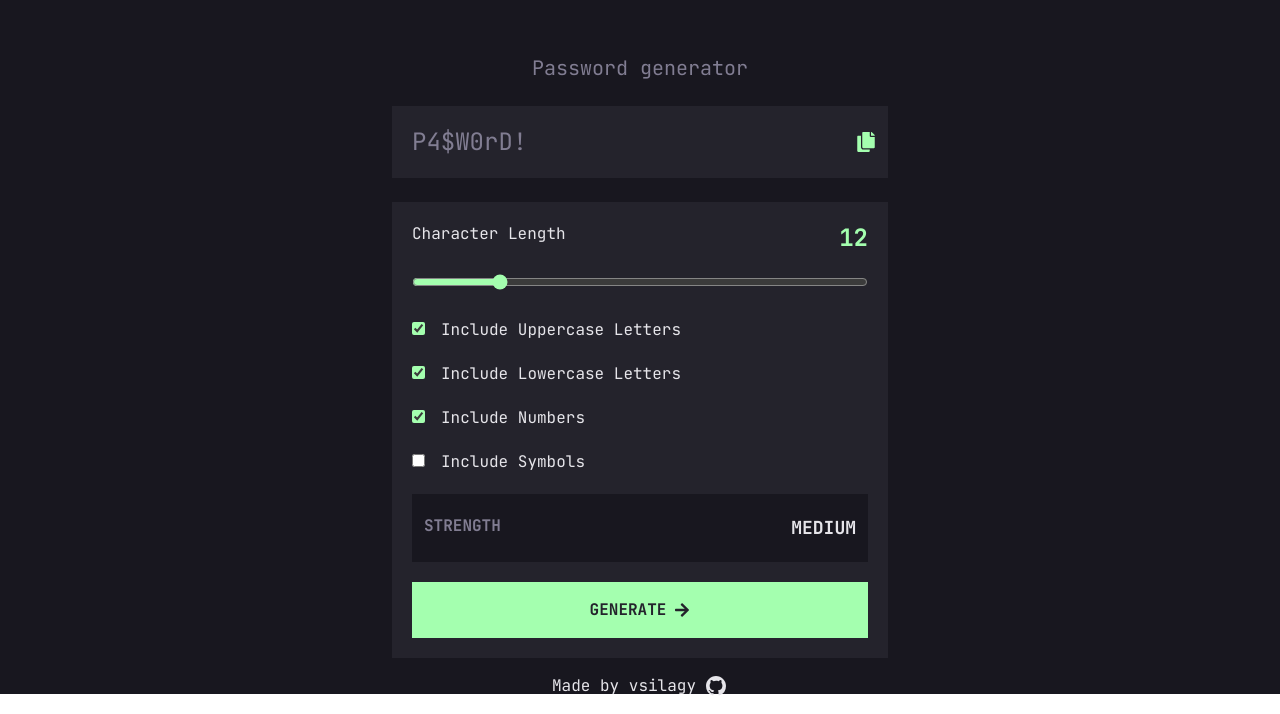
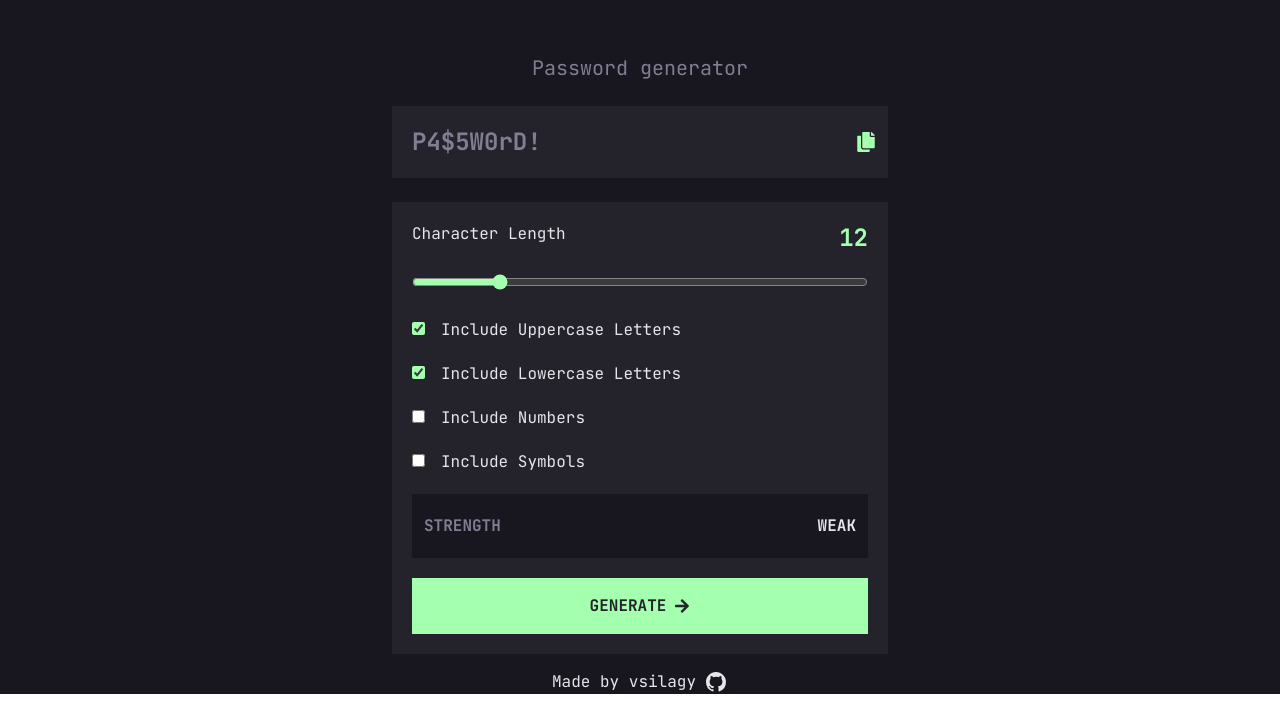
Before and after one commit to vsilagy/password-generator, a React (Vite) app: page / in a window 1280 px wide. Shown: the part 106-820 px from the top of the page. Built offline with nearby package versions, Linux system fonts and the light colour scheme.

Commit message:
add show password strength, update README with screenshot

```diff
--- a/src/components/Form.tsx
+++ b/src/components/Form.tsx
@@ -1,26 +1,21 @@
-import { useState, ChangeEvent, MouseEventHandler } from 'react';
+import { useState, useEffect, ChangeEvent } from 'react';
 import { FaCopy, FaArrowRight } from 'react-icons/fa';
 import createPassword from './password';
 const Form = () => {
 	const [password, setPassword] = useState<string>('');
-	const [length, SetLength] = useState<number>(12);
+	const [range, setRange] = useState<number>(12);
+	const [strength, setStrength] = useState<string>('Weak');
 	const [isUppercase, setIsUppercase] = useState<boolean>(true);
 	const [isLowercase, setIsLowercase] = useState<boolean>(true);
-	const [isNumber, setIsNumber] = useState<boolean>(true);
+	const [isNumber, setIsNumber] = useState<boolean>(false);
 	const [isSymbol, setIsSymbol] = useState<boolean>(false);
-	// const [passwordOptions, setPasswordOptions] = useState({
-	// 	uppercase: true,
-	// 	lowercase: true,
-	// 	numbers: true,
-	// 	symbols: false,
-	// });
 	const handlePasswordGenerate = (
 		event: React.MouseEvent<HTMLButtonElement>,
 		value?: string,
 	) => {
 		event.preventDefault();
 		let newPassword = createPassword(
-			length,
+			range,
 			isUppercase,
 			isLowercase,
 			isNumber,
@@ -30,8 +25,37 @@ const Form = () => {
 	};
 	const handleLength = (event: ChangeEvent<HTMLInputElement>) => {
 		let value = event.target.value;
-		SetLength(parseInt(value));
+		setRange(parseInt(value));
 	};
+
+	useEffect(() => {
+		if (range < 10 && !isSymbol && !isNumber) {
+			setStrength('Too Weak');
+		} else if (
+			range < 16 &&
+			isUppercase &&
+			isLowercase &&
+			(!isNumber || !isSymbol)
+		) {
+			setStrength('Weak');
+		} else if (
+			range < 21 &&
+			isUppercase &&
+			isLowercase &&
+			(!isNumber || !isSymbol)
+		) {
+			setStrength('Medium');
+		} else if (
+			range <= 30 &&
+			isUppercase &&
+			isLowercase &&
+			isNumber &&
+			isSymbol
+		) {
+			setStrength('Strong');
+		}
+	}, [range, password]);
+
 	const handleCopy = () => {
 		if (password.length > 8) {
 			navigator.clipboard.writeText(password);
@@ -46,10 +70,10 @@ const Form = () => {
 			<div className=" flex justify-between p-4 sm:p-5 bg-darkGray ">
 				<input
 					type="result"
-					placeholder="P4$W0rD!"
+					placeholder="P4$5W0rD!"
 					value={password}
 					readOnly
-					className="text-base sm:text-2xl outline-none border-none placeholder:text-lightGray text-altWhite bg-darkGray w-full"
+					className="text-base sm:text-2xl font-bold outline-none border-none placeholder:text-lightGray text-altWhite bg-darkGray w-full"
 				/>
 				<button>
 					<FaCopy
@@ -65,7 +89,7 @@ const Form = () => {
 					className="flex justify-between">
 					Character Length{' '}
 					<span className="text-xl text-neonGreen font-bold sm:text-2xl">
-						{length}
+						{range}
 					</span>
 				</label>
 				<input
@@ -73,7 +97,7 @@ const Form = () => {
 					type="range"
 					min={8}
 					max={30}
-					value={length}
+					value={range}
 					onChange={handleLength}
 					className="accent-neonGreen mb-2"
 				/>
@@ -129,7 +153,9 @@ const Form = () => {
 					<p className="text-lightGray text-sm sm:text-base ">
 						Strength
 					</p>
-					<p className="text-altWhite sm:text-lg">Medium</p>
+					<p className={`{color}` ? 'text-altWhite' : 'sm:text-lg'}>
+						{strength}
+					</p>
 				</div>
 				<button
 					onClick={handlePasswordGenerate}
```
Also changed, not shown: public/screenshot.png (added), 1 other file (tests, documents, lock files or other folders).
